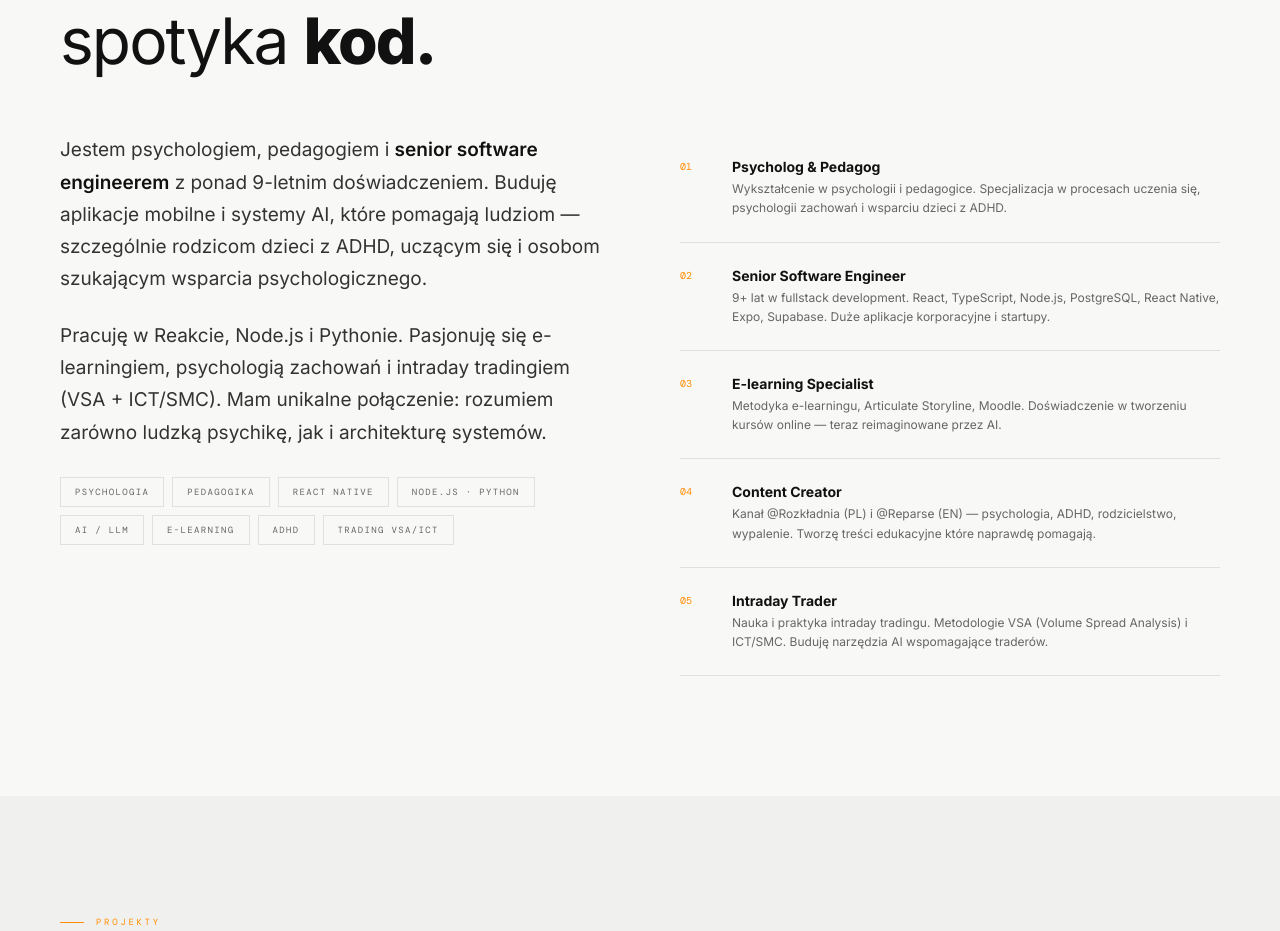
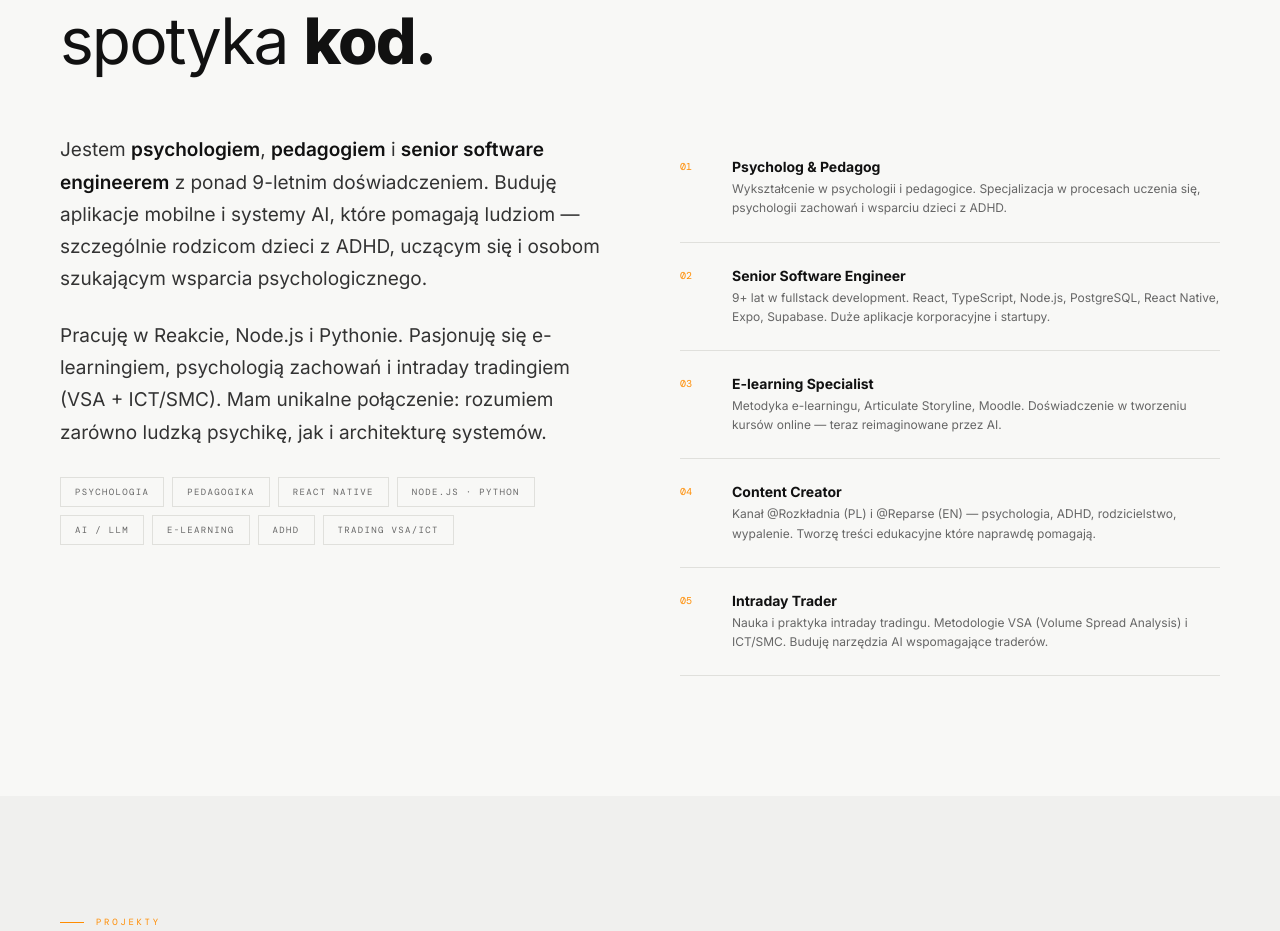
Before and after one commit to MiloFinch/januszlenkiewiczcom, a plain HTML site: page index.html in a window 1280 px wide. Shown: the part 1120-2051 px from the top of the page. Drawn offline with nearby package versions, Linux system fonts and the light colour scheme; a web font is replaced by a local one.

Commit message:
fix: bold all three professions in about section

```diff
--- a/index.html
+++ b/index.html
@@ -741,7 +741,7 @@ footer {
   <h2 class="section-title reveal" data-pl="Gdzie <em>nauka</em><br>spotyka <strong>kod.</strong>" data-en="Where <em>science</em><br>meets <strong>code.</strong>">Gdzie <em>nauka</em><br>spotyka <strong>kod.</strong></h2>
   <div class="about-grid">
     <div class="reveal">
-      <p class="about-body" data-pl="Jestem psychologiem, pedagogiem i <strong>senior software engineerem</strong> z ponad 9-letnim doświadczeniem. Buduję aplikacje mobilne i systemy AI, które pomagają ludziom — szczególnie rodzicom dzieci z ADHD, uczącym się i osobom szukającym wsparcia psychologicznego." data-en="I'm a psychologist, educator and <strong>senior software engineer</strong> with over 9 years of experience. I build mobile apps and AI systems that help people — especially parents of children with ADHD, learners, and those seeking psychological support.">Jestem psychologiem, pedagogiem i <strong>senior software engineerem</strong> z ponad 9-letnim doświadczeniem. Buduję aplikacje mobilne i systemy AI, które pomagają ludziom — szczególnie rodzicom dzieci z ADHD, uczącym się i osobom szukającym wsparcia psychologicznego.</p>
+      <p class="about-body" data-pl="Jestem <strong>psychologiem</strong>, <strong>pedagogiem</strong> i <strong>senior software engineerem</strong> z ponad 9-letnim doświadczeniem. Buduję aplikacje mobilne i systemy AI, które pomagają ludziom — szczególnie rodzicom dzieci z ADHD, uczącym się i osobom szukającym wsparcia psychologicznego." data-en="I'm a <strong>psychologist</strong>, <strong>educator</strong> and <strong>senior software engineer</strong> with over 9 years of experience. I build mobile apps and AI systems that help people — especially parents of children with ADHD, learners, and those seeking psychological support.">Jestem <strong>psychologiem</strong>, <strong>pedagogiem</strong> i <strong>senior software engineerem</strong> z ponad 9-letnim doświadczeniem. Buduję aplikacje mobilne i systemy AI, które pomagają ludziom — szczególnie rodzicom dzieci z ADHD, uczącym się i osobom szukającym wsparcia psychologicznego.</p>
       <p class="about-body" data-pl="Pracuję w Reakcie, Node.js i Pythonie. Pasjonuję się e-learningiem, psychologią zachowań i intraday tradingiem (VSA + ICT/SMC). Mam unikalne połączenie: rozumiem zarówno ludzką psychikę, jak i architekturę systemów." data-en="I work in React, Node.js and Python. I'm passionate about e-learning, behavioral psychology and intraday trading (VSA + ICT/SMC). I have a unique combination: I understand both human psychology and systems architecture.">Pracuję w Reakcie, Node.js i Pythonie. Pasjonuję się e-learningiem, psychologią zachowań i intraday tradingiem (VSA + ICT/SMC). Mam unikalne połączenie: rozumiem zarówno ludzką psychikę, jak i architekturę systemów.</p>
       <div class="about-tags">
         <span class="tag">Psychologia</span>
```
